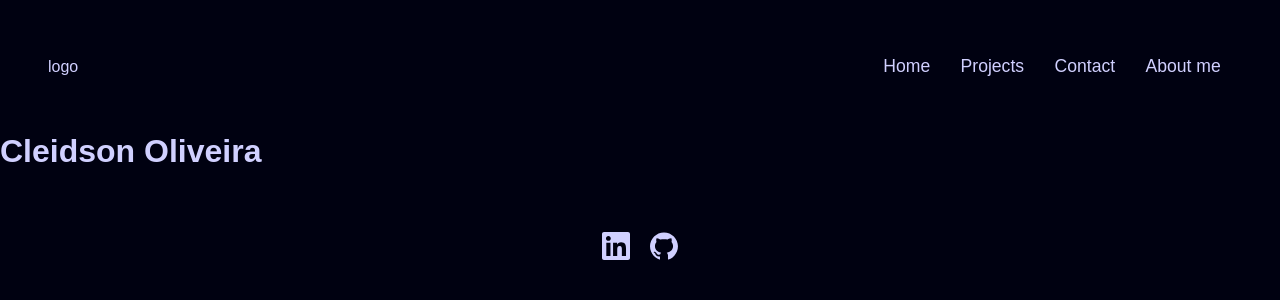
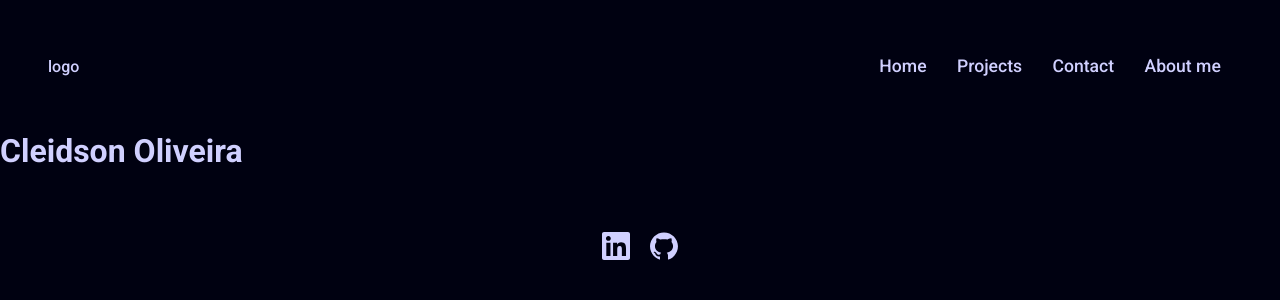
Before and after one commit to Cleidson-Oliveira/portfolio, a React (Vite) app: page / in a window 1280 px wide. Shown: the top 300 px of the page. Built offline with nearby package versions, Linux system fonts and the light colour scheme.

Commit message:
created colors variables and added font roboto import

```diff
--- a/index.html
+++ b/index.html
@@ -5,6 +5,9 @@
     <!-- <link rel="icon" type="image/svg+xml" href="/src/favicon.svg" /> -->
     <meta name="viewport" content="width=device-width, initial-scale=1.0" />
     <title>Cleidson Oliveira</title>
+    <link rel="preconnect" href="https://fonts.googleapis.com" />
+    <link rel="preconnect" href="https://fonts.gstatic.com" crossorigin />
+    <link href="https://fonts.googleapis.com/css2?family=Roboto:wght@300;500;700&display=swap" rel="stylesheet" />
   </head>
   <body>
     <div id="root"></div>
--- a/src/components/Header/style.module.scss
+++ b/src/components/Header/style.module.scss
@@ -22,6 +22,6 @@
 }
 
 .menuItem:hover {
-    color: rgb(0, 1, 17);
-    background: rgb(208, 208, 255);
+    color: var(--blue-dark);
+    background: var(--blue-light);
 }
--- a/styles/global.scss
+++ b/styles/global.scss
@@ -1,8 +1,13 @@
+:root {
+    --blue-dark: #000111;
+    --blue-light: #d0d0ff;
+}
+
 * {
     margin: 0;
     padding: 0;
-    color: rgb(208, 208, 255);
-    font-family: sans-serif;
+    color: var(--blue-light);
+    font-family: "Roboto", sans-serif;
 }
 
 html {
@@ -11,5 +16,5 @@
 
 body {
     height: 100%;
-    background: rgb(0, 1, 17);
+    background: var(--blue-dark);
 }
```
